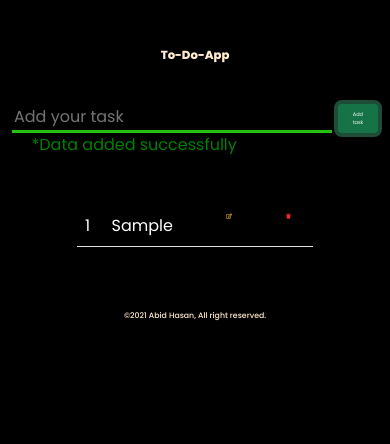
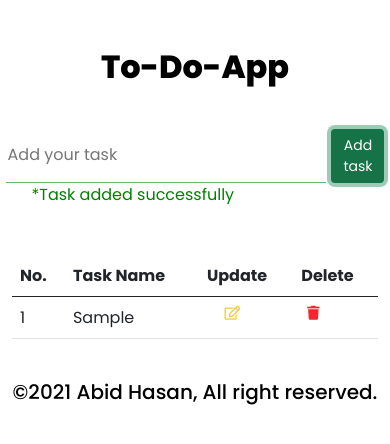
Before and after one commit to Ar42/ToDoApp, a plain HTML site: page index.html in a window 390 px wide. Both pictures are taken after typing "Sample" into the empty fields and a click on the button "Add task". Drawn offline with nearby package versions, Linux system fonts and the light colour scheme.

Commit message:
solve edit  + delete together problem, made visible the Header

```diff
--- a/css/style.css
+++ b/css/style.css
@@ -11,20 +11,17 @@
 .fa-trash {
   color: #f52630;
 }
-html,
-body {
-  background: #000;
-}
+
 .title_text {
-  color: blanchedalmond;
-  font-size: 3vw;
+  color: rgb(0, 0, 0);
+  font-size: 32px;
   margin-top: 5vh;
   margin-bottom: 5vh;
   font-weight: 800;
 }
 .footer_text {
-  color: blanchedalmond;
-  font-size: 2vw;
+  color: rgb(0, 0, 0);
+  font-size: 20px;
   margin-top: 5vh;
   /* margin-bottom: 5vh; */
   font-weight: 500;
@@ -35,45 +32,34 @@ body {
 .btn-success {
   border: none;
   outline: none;
-  font-size: 1.3vw;
+  font-size: 14px;
   color: #fff;
 }
 button {
   border: none;
   outline: none;
-  font-size: 1.3vw;
-  background-color: #000;
+  font-size: 14px;
+  background-color: #fff;
 }
 
 #input_id {
   border: none;
   outline: none;
-  border-bottom: 3px solid rgb(36, 195, 15);
+  border-bottom: 1.5px solid #66bb6a;
 }
 input#input_id {
   margin-right: 1.5vw;
-  background-color: #000;
-  color: #fff;
-}
-td {
-  color: white;
 }
 
 #saveTask {
   display: none;
 }
 
-.row {
-  box-shadow: white 0px 3px 8px;
-}
-
 #zeroSpaceAlert {
-  color: white;
   margin-left: 5vw;
 }
 
-@media only screen and (max-width: 605px) {
-  .row {
-    box-shadow: none;
-  }
+#cancelUpdate {
+  margin-left: 2vw;
+  display: none;
 }
--- a/index.html
+++ b/index.html
@@ -28,6 +28,7 @@
 
     <title>To-Do-App</title>
   </head>
+  <style></style>
   <body>
     <div class="container my-5">
       <h1 class="text-center title_text">To-Do-App</h1>
@@ -35,23 +36,25 @@
         <input type="text" name="" id="input_id" placeholder="Add your task" />
         <input type="hidden" name="" id="hidden_id" />
         <button class="btn btn-success" id="addTask">Add task</button>
-        <button class="btn btn-success" id="saveTask">Save task</button>
+        <button class="btn btn-success" id="saveTask">Update task</button>
+        <button class="btn btn-danger" id="cancelUpdate">Cancel</button>
       </div>
+
+      <table class="table">
         <span id="zeroSpaceAlert"></span>
-      <div class="row my-5">
-        <div class="col-8 mx-auto">
-          <table class="table" id="tableOfList">
+        <br />
+        <br />
+        <br />
         <thead>
           <tr>
-                <th></th>
+            <th>No.</th>
             <th scope="col">Task Name</th>
             <th scope="col">Update</th>
             <th scope="col">Delete</th>
           </tr>
         </thead>
+        <tbody id="tableOfList"></tbody>
       </table>
-        </div>
-      </div>
       <h3 class="text-center footer_text">
         ©2021 Abid Hasan, All right reserved.
       </h3>
--- a/js/javascript.js
+++ b/js/javascript.js
@@ -8,7 +8,7 @@ addTask.addEventListener("click", function () {
   let t = valueOfinput_id.trim();
   if (t.length != 0) {
     document.getElementById("zeroSpaceAlert").innerHTML =
-      "*Data added successfully";
+      "*Task added successfully";
     document.getElementById("zeroSpaceAlert").style.color = "green";
     let checkAvaivaleItems = localStorage.getItem("localtask");
     if (checkAvaivaleItems == null) {
@@ -62,6 +62,15 @@ function edit(ind) {
   let saveTask = document.getElementById("saveTask");
   addTask.style.display = "none";
   saveTask.style.display = "block";
+  let cancelUpdate = document.getElementById("cancelUpdate");
+  cancelUpdate.style.display = "block";
+  cancelUpdate.addEventListener("click", function () {
+    document.getElementById("zeroSpaceAlert").innerHTML = "";
+    input_id.value = "";
+    addTask.style.display = "block";
+    saveTask.style.display = "none";
+    cancelUpdate.style.display = "none";
+  });
 }
 //save
 let saveAterEdit = document.getElementById("saveTask");
@@ -77,7 +86,7 @@ saveAterEdit.addEventListener("click", function () {
     localStorage.setItem("localtask", JSON.stringify(toDoObj));
     input_id.value = "";
     document.getElementById("zeroSpaceAlert").innerHTML =
-      "*Data updated successfully";
+      "*Task updated successfully";
     document.getElementById("zeroSpaceAlert").style.color = "green";
     document.getElementById("addTask").style.display = "block";
     document.getElementById("saveTask").style.display = "none";
@@ -99,6 +108,16 @@ function deleteOne(ind) {
     localStorage.setItem("localtask", JSON.stringify(toDoObj));
     toDoObj.splice(ind, 1);
     localStorage.setItem("localtask", JSON.stringify(toDoObj));
+    document.getElementById("zeroSpaceAlert").innerHTML = "";
+
+    // there was an corner case that, i found when i click edit button the the
+    // value if present at the input field and at that point of time if i delete that,
+    // it is deleted from the list but the value still presents in the input filed
+    // the next three lines is to solve that
+    input_id.value = "";
+    addTask.style.display = "block";
+    saveTask.style.display = "none";
+    cancelUpdate.style.display = "none";
   }
 
   output();
```
Lines whose indentation alone changed are shown as unchanged.
